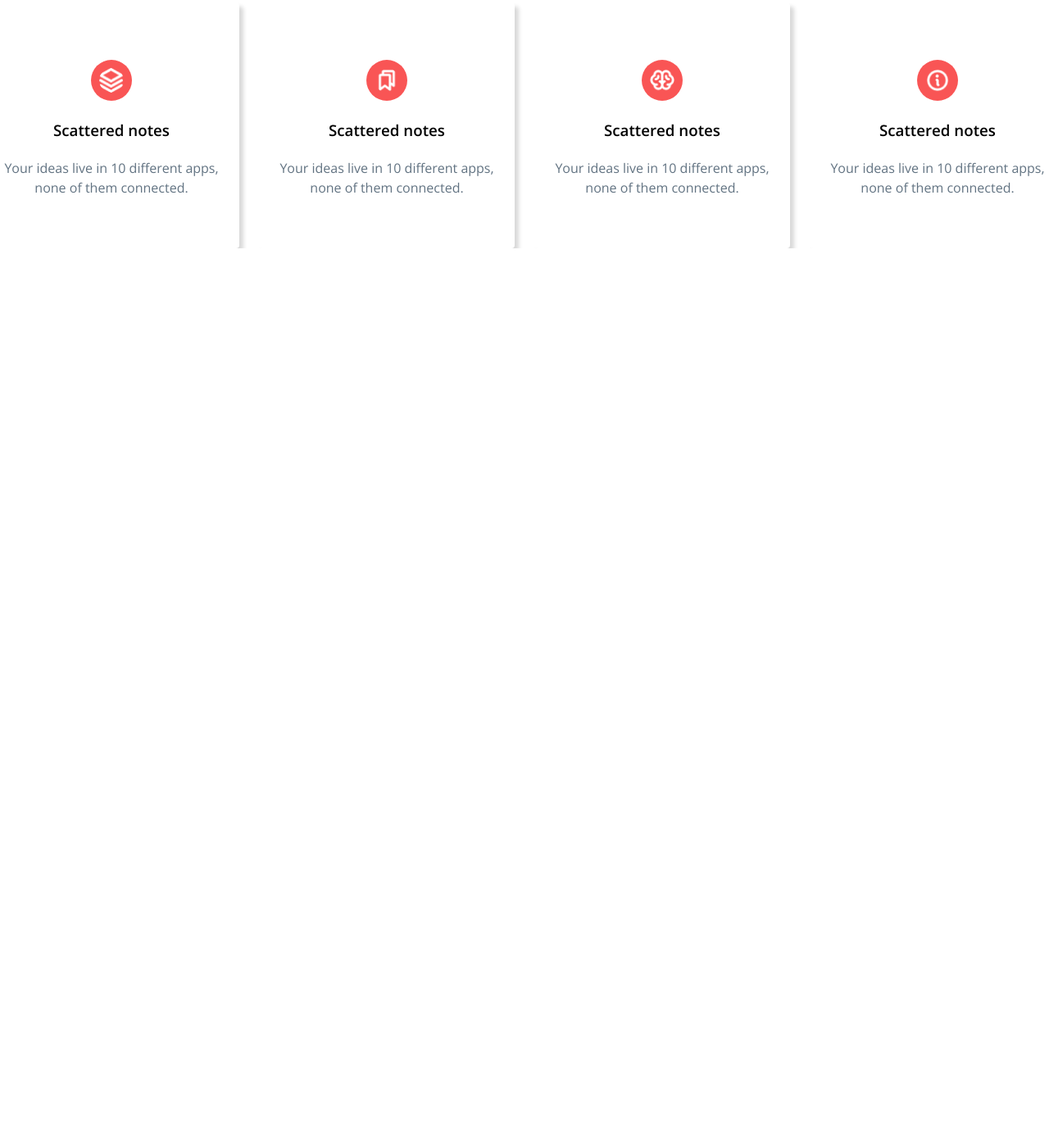
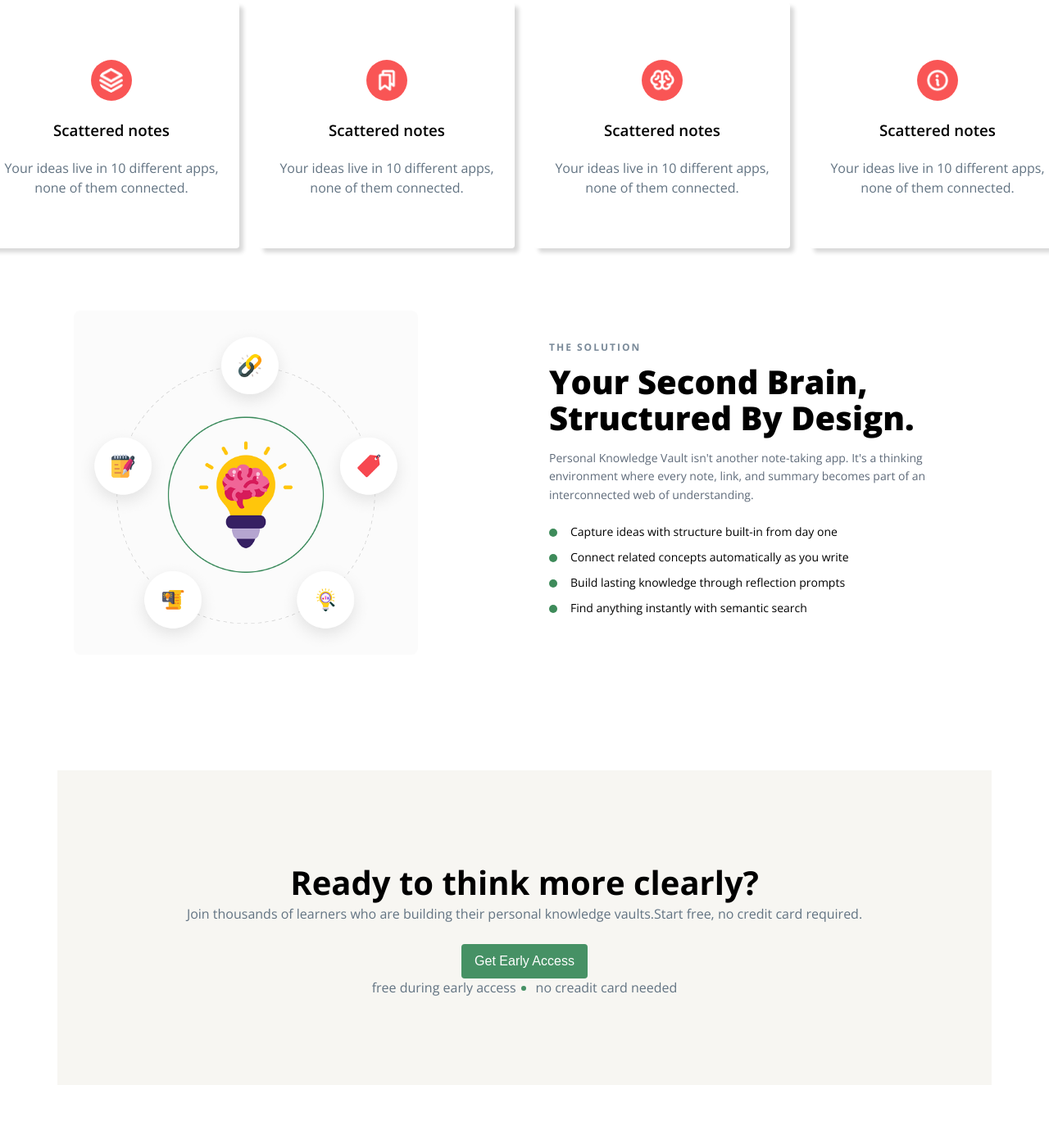
Before and after one commit to MostakimMaruf/B13-A1, a plain HTML site: page index.html in a window 1280 px wide. Shown: the part 783-2168 px from the top of the page at 82% size. Before the commit the page ends 1086 px from the top, so only its background shows below. Drawn offline with nearby package versions, Linux system fonts and the light colour scheme.

Commit message:
design info section

```diff
--- a/index.html
+++ b/index.html
@@ -84,8 +84,54 @@
         </div>
     </section>
 
+    <section class="second-brain">
+        <div class="second-brain__container">
 
+            <div class="second-brain__image">
+                <img src="./image/knowledge.png" alt="Second Brain Design">
+            </div>
+
+            <div class="second-brain__content">
+                <p class="second-brain__label">THE SOLUTION</p>
+
+                <h1 class="second-brain__title">
+                    Your Second Brain,<br>
+                    Structured By Design.
+                </h1>
+
+                <p class="second-brain__desc">
+                    Personal Knowledge Vault isn't another note-taking app.
+                    It's a thinking environment where every note, link,
+                    and summary becomes part of an interconnected web
+                    of understanding.
+                </p>
+
+                <ul class="second-brain__list">
+                    <li>Capture ideas with structure built-in from day one</li>
+                    <li>Connect related concepts automatically as you write</li>
+                    <li>Build lasting knowledge through reflection prompts</li>
+                    <li>Find anything instantly with semantic search</li>
+                </ul>
+            </div>
+
+        </div>
+    </section>
+
+    <section>
+        <div class="info">
+            <div class="info-content">
+               <div class="info-titel">
+                 <h1>Ready to think more clearly?</h1>
+                <p>Join thousands of learners who are building their personal knowledge vaults.Start free, no credit card required.</p>
+               </div>
+                <button class="btn">Get Early Access</button>
+                <ul class="list">
+                    <li id="list1">free during early access</li>
+                    <li id="list2">no creadit card needed</li>
+                </ul>
+
+            </div>
+        </div>
+    </section>
 
 </body>
-
-</html>
--- a/style.css
+++ b/style.css
@@ -206,3 +206,128 @@
     border-radius: 50%;
     color: #ffffff;
 }
+
+.second-brain {
+    padding: 80px 20px;
+}
+
+.second-brain__container {
+    max-width: 1100px;
+    margin: auto;
+    display: flex;
+    align-items: center;
+    gap: 60px;
+}
+
+.second-brain__image {
+    flex: 1;
+}
+
+.second-brain__image img {
+    width: 100%;
+    max-width: 420px;
+    display: block;
+}
+
+.second-brain__content {
+    flex: 1;
+}
+
+.second-brain__label {
+    font-size: 12px;
+    letter-spacing: 2px;
+    color: #7a8a99;
+    font-weight: 700;
+    margin-bottom: 12px;
+}
+
+.second-brain__title {
+    font-size: 40px;
+    font-weight: 800;
+    line-height: 1.1;
+    margin-bottom: 16px;
+}
+
+.second-brain__desc {
+    font-size: 14px;
+    line-height: 1.6;
+    color: #5f6b7a;
+    margin-bottom: 24px;
+    max-width: 480px;
+}
+
+.second-brain__list {
+    list-style: none;
+}
+
+.second-brain__list li {
+    position: relative;
+    padding-left: 26px;
+    margin-bottom: 12px;
+    font-size: 14px;
+}
+
+.second-brain__list li::before {
+    content: "";
+    position: absolute;
+    left: 0;
+    top: 6px;
+    width: 10px;
+    height: 10px;
+    background: #3e8b5a;
+    border-radius: 50%;
+}
+
+.info {
+    height: 506px;
+    display: flex;
+    flex-direction: column;
+    justify-content: center;
+    align-items: center;
+    gap: 40;
+
+
+}
+
+.info .info-content {
+    max-width: 1140px;
+    width: 1360px;
+    height: 384px;
+    display: flex;
+    flex-direction: column;
+    justify-content: center;
+    align-items: center;
+    background-color: #F7F6F2;
+    gap: 24;
+    text-align: center;
+
+}
+.info .info-titel h1{
+    font-weight: bold;
+    font-size: 40px;
+}
+
+.info .info-titel p{
+    width: 1280px;
+    height: 48px;
+    font-size: 16px;
+    letter-spacing: 0%;
+    color: #627382;
+    gap: 16px;
+}
+
+
+.info-content .list{
+    display: flex;
+    flex-direction: row;
+    gap: 24px;
+    color: #627382;
+}
+
+.info-content #list1{
+    list-style: none;
+}
+
+.info-content #list2::marker{
+    color: #469165;
+}
```
